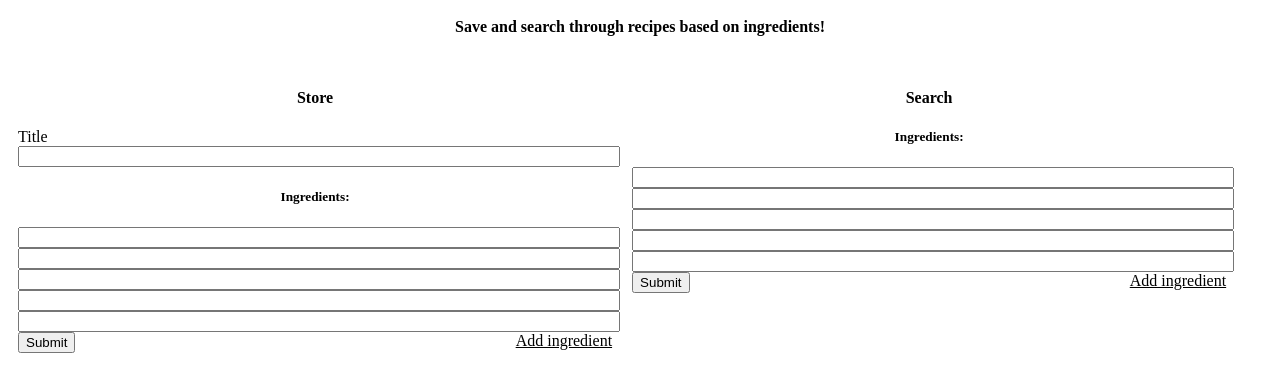
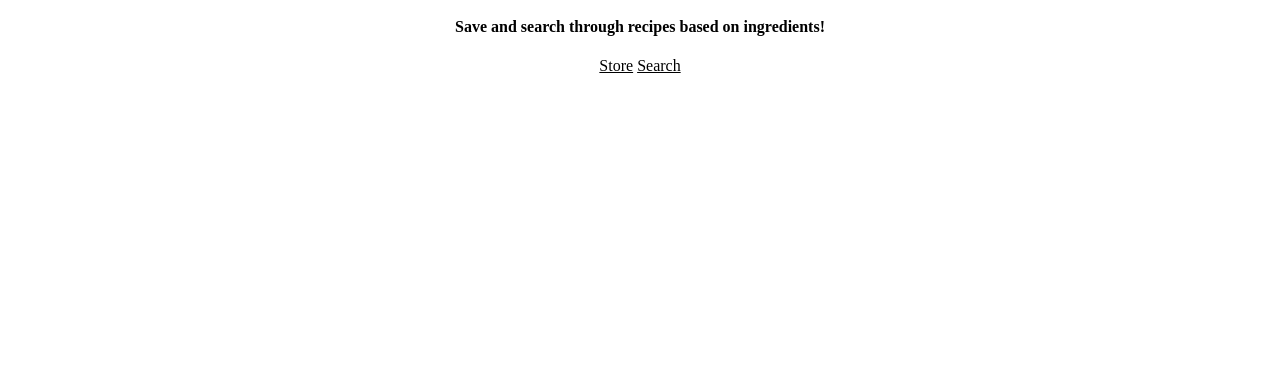
Before and after one commit to flaycock/recipe-store, a React app in the folder client/: page / in a window 1280 px wide. Shown: the part 50-442 px from the top of the page. Built offline with nearby package versions, Linux system fonts and the light colour scheme.

Commit message:
More css and starting results component

```diff
--- a/client/src/components/App.css
+++ b/client/src/components/App.css
@@ -1,10 +1,22 @@
 h1, h2, h3, h4, h5 {
 	text-align: center;
 }
-.column {
-	float: left;
-	width: 47%;
-	padding: 10px;
+div.view {
+	width: 50%;
+	margin: auto;
+}
+div#viewSelect {
+	display: flex;
+	align-items: center;
+	justify-content: center;
+}
+span.viewToggle {
+	text-decoration: underline;
+	cursor: pointer;
+}
+span.viewToggle.selected {
+	font-weight: bold;
+	text-decoration: none;
 }
 input {
 	width: 100%
--- a/client/src/components/Interface.js
+++ b/client/src/components/Interface.js
@@ -1,75 +1,35 @@
 import React, {useState} from 'react';
-import Ingredients from './Ingredients.js';
+import Search from './Search.js';
+import Store from './Store.js';
 import './App.css';
 
 const Interface = () => {
-	const [storeMsg, setStoreMsg] = useState('');
-	const [searchMsg, setSearchMsg] = useState('');
+	const [view, setView] = useState('');
 
-	const storeSend = () => {
-		setStoreMsg('Storing...');
-		const title = document.querySelector('#recipeTitle').value.replace(' ', '-').toLowerCase();
-		const ingredients = [...document.querySelectorAll('.storeIngredient')].map(element => element.value.replace(' ', '-').toLowerCase()).filter(ingredient => ingredient !== '');
-		const recipe = {
-			title: title,
-			ingredients: ingredients
-		};
-		console.log('Saving: ', recipe);
-		fetch('http://localhost:3001/store', {
-			method: 'POST',
-			mode: 'cors',
-			headers: { 'Content-Type': 'application/json' },
-			body: JSON.stringify(recipe)
-		})
-			.then(res => setStoreMsg('Saved ' + title))
-			.then(document.querySelectorAll('#recipeTitle, .storeIngredient').forEach(input => input.value = ''));
+	const changeView = (newView) => {
+		if (newView === 'search') {
+			document.querySelector('#searchToggle').classList.add('selected');
+			document.querySelector('#storeToggle').classList.remove('selected');
+		} else {
+			document.querySelector('#searchToggle').classList.remove('selected');
+			document.querySelector('#storeToggle').classList.add('selected');
+		}
+		setView(newView);
 	}
-
-	const recipeSearch = () => {
-		setSearchMsg('Searching...');
-		const ingredients = [...document.querySelectorAll('.searchIngredient')].map(element => element.value.replace(' ', '-').toLowerCase()).filter(ingredient => ingredient !== '');
-		const ingrString = 'search?ingredient=' + ingredients.join('&ingredient=');
-		fetch(`http://localhost:3001/${ingrString}`, {
-			method: 'GET',
-			mode: 'cors'
-		})
-			.then(res => res.text())
-			.then(text => JSON.parse(text))
-			.then(recipes => {
-				console.log(recipes);
-				if (!recipes.length) {
-					console.log('no recipes returned');
-					setSearchMsg('No recipes returned! Try adding some.');
-				} else {
-					console.log('recipes returned: ', recipes);
-					let results = [];
-					recipes.forEach(recipe => results.push(recipe.title.replace('-', ' ')));
-					setSearchMsg(results.join(', '));
-				}
-			});
-
-	}
-
 	return (
 		<>
 			<h2>Recipe Store</h2>
 			<h4>Save and search through recipes based on ingredients!</h4>
-			<div className='column' id='store'>
-				<h4>Store</h4>
-				<label htmlFor='recipeTitle'>Title</label>&nbsp;
-				<input type='text' id='recipeTitle' />
-				<h5>Ingredients:</h5>
-				<Ingredients type='storeIngredient' />
-				<button type='submit' onClick={() => storeSend()}>Submit</button>
-				<div id='storeMsg'>{storeMsg}</div>
+			<div id='viewSelect'>
+				<span id='storeToggle' className='viewToggle' onClick={() => changeView('store')}>Store</span>&nbsp;
+				<span id='searchToggle' className='viewToggle' onClick={() => changeView('search')}>Search</span>
 			</div>
-			<div className='column' id='search'>
-				<h4>Search</h4>
-				<h5>Ingredients:</h5>
-        <Ingredients type='searchIngredient' />
-				<button type='submit' onClick={() => recipeSearch()}>Submit</button>
-				<div id='searchMsg'>{searchMsg}</div>
-			</div>
+			{view === 'store' && (
+				<Store />
+			)}
+			{view === 'search' && (
+				<Search />
+			)}
 		</>
 	);
 }
--- /dev/null
+++ b/client/src/components/Search.js
@@ -0,0 +1,43 @@
+import React, {useState} from 'react';
+import Ingredients from './Ingredients.js';
+import './App.css';
+
+const Search = () => {
+	const [searchMsg, setSearchMsg] = useState('');
+
+	const recipeSearch = () => {
+		setSearchMsg('Searching...');
+		const ingredients = [...document.querySelectorAll('.searchIngredient')].map(element => element.value.replace(' ', '-').toLowerCase()).filter(ingredient => ingredient !== '');
+		const ingrString = 'search?ingredient=' + ingredients.join('&ingredient=');
+		fetch(`http://localhost:3001/${ingrString}`, {
+			method: 'GET',
+			mode: 'cors'
+		})
+			.then(res => res.text())
+			.then(text => JSON.parse(text))
+			.then(recipes => {
+				console.log(recipes);
+				if (!recipes.length) {
+					console.log('no recipes returned');
+					setSearchMsg('No recipes returned! Try adding some.');
+				} else {
+					console.log('recipes returned: ', recipes);
+					let results = [];
+					recipes.forEach(recipe => results.push(recipe.title.replace('-', ' ')));
+					setSearchMsg(results.join(', '));
+				}
+			});
+	}
+
+	return (
+		<div className='view' id='search'>
+				<h4>Search</h4>
+				<h5>Ingredients:</h5>
+        <Ingredients type='searchIngredient' />
+				<button type='submit' onClick={() => recipeSearch()}>Submit</button>
+				<div id='searchMsg'>{searchMsg}</div>
+		</div>
+	);
+}
+
+export default Search;
--- /dev/null
+++ b/client/src/components/Store.js
@@ -0,0 +1,40 @@
+import React, {useState} from 'react';
+import Ingredients from './Ingredients.js';
+import './App.css';
+
+const Store = () => {
+	const [storeMsg, setStoreMsg] = useState('');
+
+	const storeSend = () => {
+		setStoreMsg('Storing...');
+		const title = document.querySelector('#recipeTitle').value.replace(' ', '-').toLowerCase();
+		const ingredients = [...document.querySelectorAll('.storeIngredient')].map(element => element.value.replace(' ', '-').toLowerCase()).filter(ingredient => ingredient !== '');
+		const recipe = {
+			title: title,
+			ingredients: ingredients
+		};
+		console.log('Saving: ', recipe);
+		fetch('http://localhost:3001/store', {
+			method: 'POST',
+			mode: 'cors',
+			headers: { 'Content-Type': 'application/json' },
+			body: JSON.stringify(recipe)
+		})
+			.then(res => setStoreMsg('Saved ' + title))
+			.then(document.querySelectorAll('#recipeTitle, .storeIngredient').forEach(input => input.value = ''));
+	}
+
+	return (
+		<div className='view' id='store'>
+				<h4>Store</h4>
+				<label htmlFor='recipeTitle'>Title</label>&nbsp;
+				<input type='text' id='recipeTitle' />
+				<h5>Ingredients:</h5>
+				<Ingredients type='storeIngredient' />
+				<button type='submit' onClick={() => storeSend()}>Submit</button>
+				<div id='storeMsg'>{storeMsg}</div>
+		</div>
+	);
+}
+
+export default Store;
```
Also changed, not shown: client/src/components/Results.js (added, +13 -0 lines).
